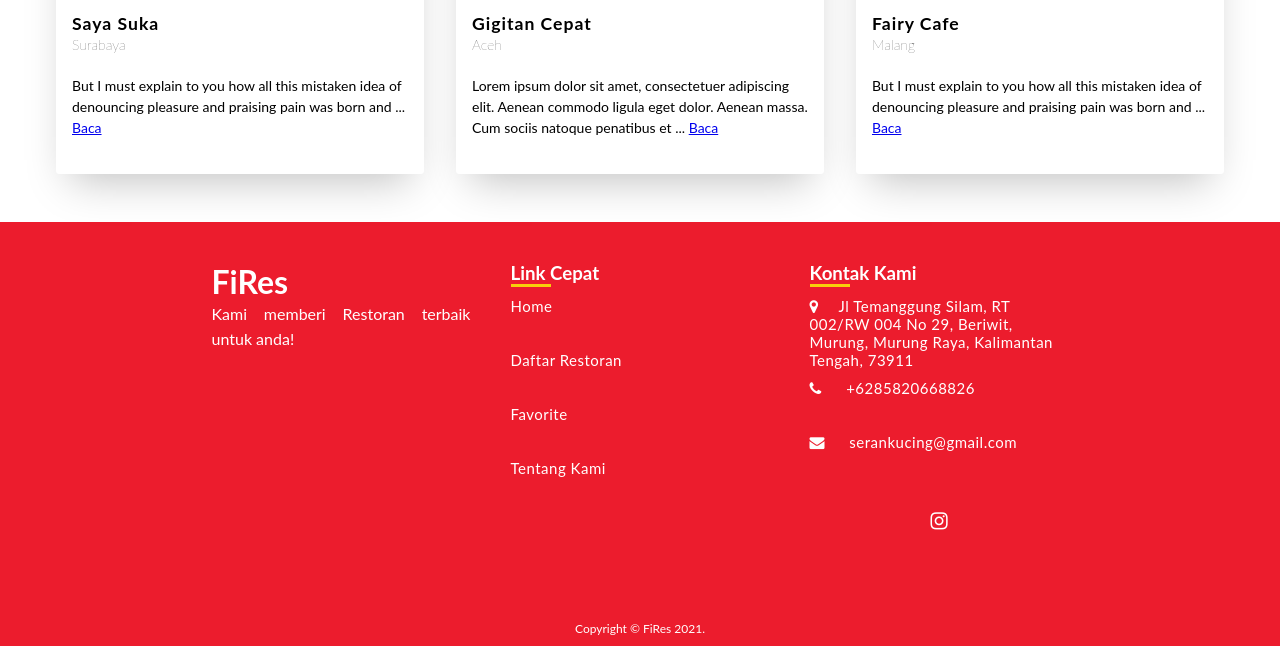
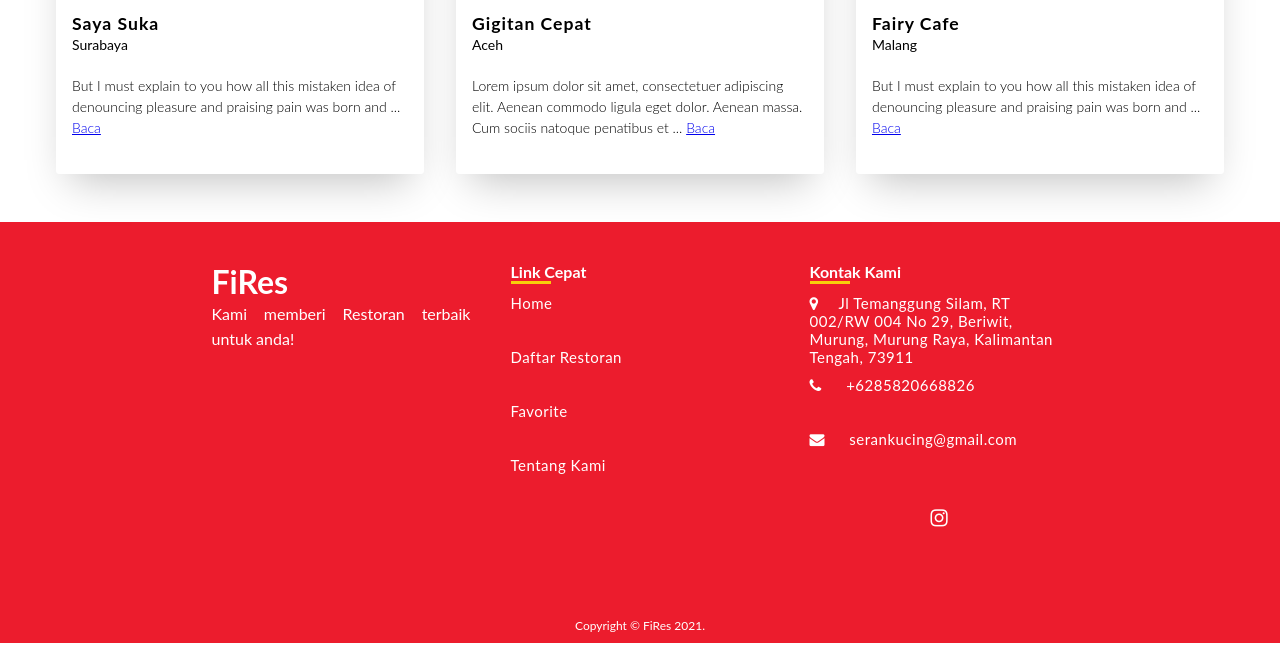
Before and after one commit to lvstr/fires-app, a website built with webpack: page src/templates/index.html in a window 1280 px wide. Shown: the part 2004-2650 px from the top of the page. Built offline with nearby package versions, Linux system fonts and the light colour scheme; files whose address does not match are found by name.

Commit message:
Stabilizing

```diff
--- a/src/scripts/main.js
+++ b/src/scripts/main.js
@@ -55,7 +55,9 @@ data.restaurants.forEach((restoran) => {
     </div>
     <div class="card_image">
       <img
-        src="${restoran.pictureId}" alt="Gambar ${restoran.name}"
+        src="${restoran.pictureId}" alt="Gambar ${
+    restoran.name
+  }" width="100%" height="230px"
       />
       <div class="overlay">
         <a href="/place/${restoran.id}" class="icon" title="Lihat lebih lanjut">
--- a/src/styles/main.css
+++ b/src/styles/main.css
@@ -239,7 +239,7 @@ img {
 }
 
 .card_content .city {
-  font-weight: lighter;
+  font-weight: 400;
   font-size: 0.875rem;
   line-height: 1.5;
   margin-bottom: 1.25rem;
@@ -259,7 +259,7 @@ img {
   font-size: 0.875rem;
   line-height: 1.5;
   margin-bottom: 1.25rem;
-  font-weight: 400;
+  font-weight: 300;
 }
 
 /* Star Style */
--- a/src/templates/index.html
+++ b/src/templates/index.html
@@ -3,6 +3,9 @@
   <head>
     <meta charset="UTF-8" />
     <meta name="viewport" content="width=device-width, initial-scale=1.0" />
+    <meta name="description" content="Website Katalog Restoran" />
+    <meta name="keywords" content="dicoding, katalog restoran, restoran, bdd" />
+    <meta name="author" content="Rand" />
     <link
       rel="apple-touch-icon"
       sizes="57x57"
@@ -100,7 +103,12 @@
       <div class="nav-wrapper">
         <nav class="navbar">
           <div class="brand">
-            <img src="./images/logo/fires.png" alt="FiRes Logo" />
+            <img
+              src="./images/logo/fires.png"
+              alt="FiRes Logo"
+              width="30px"
+              height="44px"
+            />
             <h3>FiRes</h3>
           </div>
 
@@ -117,7 +125,7 @@
               <a href="/favorite">Favorite</a>
             </li>
             <li class="nav-item">
-              <a href="https://github.com/lvstr" target="_blank"
+              <a href="https://github.com/lvstr" rel="noopener" target="_blank"
                 >Tentang Kami</a
               >
             </li>
@@ -162,20 +170,25 @@
               </div>
 
               <div class="footer-items">
-                <h3>Link Cepat</h3>
+                <h4>Link Cepat</h4>
                 <div class="border1"></div>
                 <ul>
-                  <a href="/"><li>Home</li></a>
-                  <a href="#list"><li>Daftar Restoran</li></a>
-                  <a href="/favorite"><li>Favorite</li></a>
-                  <a href="https://github.com/lvstr" target="_blank"
-                    ><li>Tentang Kami</li></a
-                  >
+                  <li><a href="/">Home</a></li>
+                  <li><a href="#list">Daftar Restoran</a></li>
+                  <li><a href="/favorite">Favorite</a></li>
+                  <li>
+                    <a
+                      href="https://github.com/lvstr"
+                      target="_blank"
+                      rel="noopener"
+                      >Tentang Kami</a
+                    >
+                  </li>
                 </ul>
               </div>
 
               <div class="footer-items">
-                <h3>Kontak Kami</h3>
+                <h4>Kontak Kami</h4>
                 <div class="border1"></div>
                 <ul>
                   <li>
@@ -202,6 +215,7 @@
                     href="https://instagram.com/lvstr_"
                     title="Akun Instagram"
                     target="_blank"
+                    rel="noopener"
                     ><i class="fa fa-instagram"></i
                   ></a>
                 </div>
```
